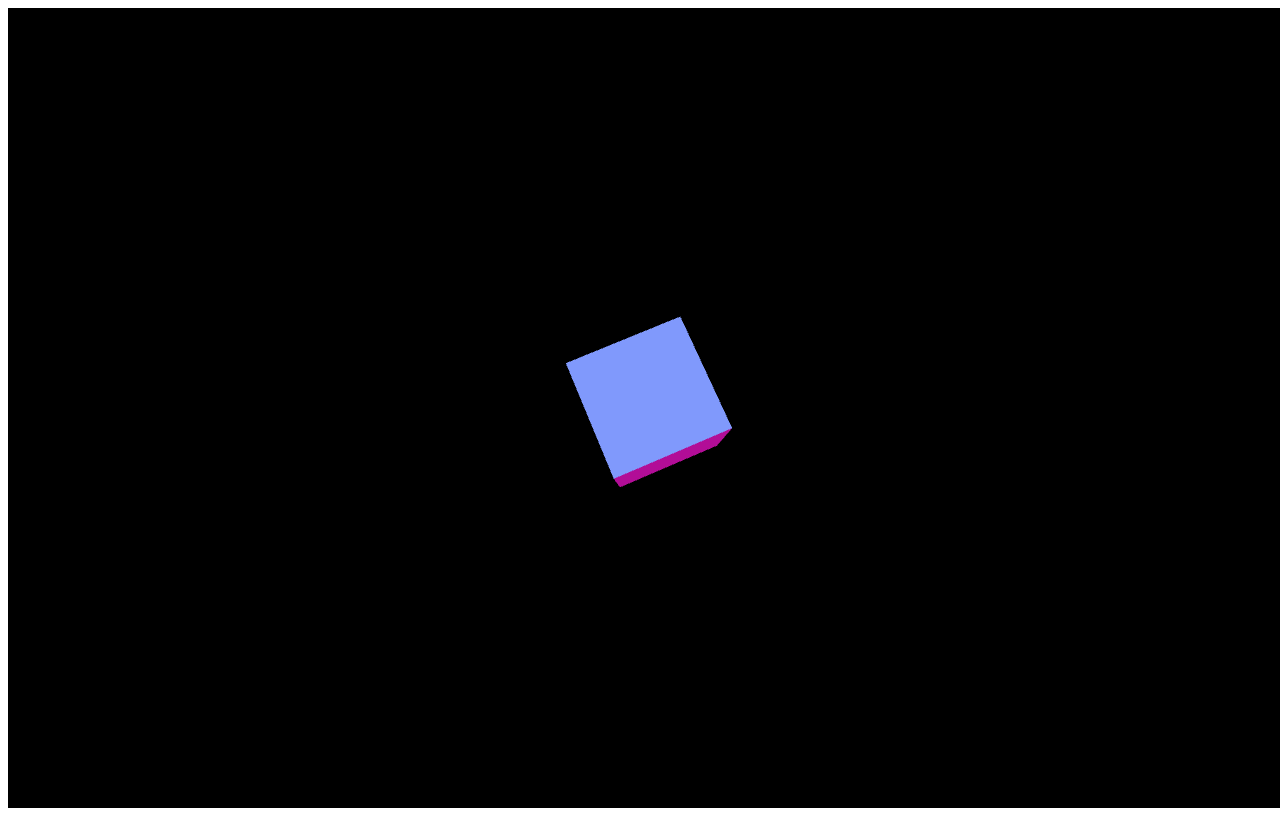
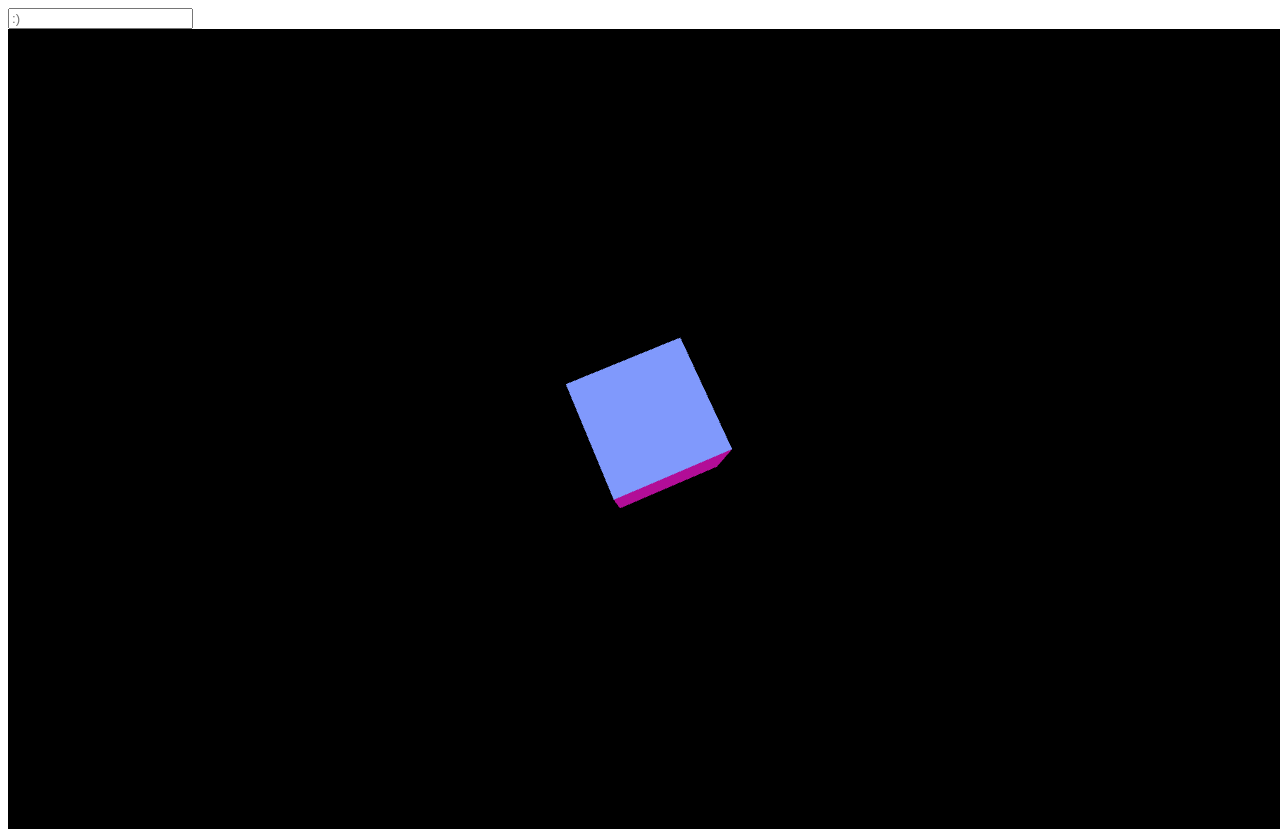
Before and after one commit to smanning29/framework-project, a Vue app: page / in a window 1280 px wide. Before the commit the page ends 816 px from the top, so only its background shows below. Built offline with nearby package versions, Linux system fonts and the light colour scheme.

Commit message:
more three

```diff
--- a/src/App.vue
+++ b/src/App.vue
@@ -1,5 +1,8 @@
 <template>
-    <div id="container"></div>
+    <div id="container">
+      <input type="text" v-model="num" v-on:keyup.enter="secondCube(num)" placeholder=":)">
+    </div>
+
 </template>
 
 <script>
@@ -41,6 +44,12 @@ export default {
         this.mesh.rotation.x += 0.01;
         this.mesh.rotation.y += 0.02;
         this.renderer.render(this.scene, this.camera);
+    },
+    secondCube: function(size) {
+      let geometry = new Three.BoxGeometry(size, size, size);
+      const material = new Three.MeshNormalMaterial();
+      this.mesh = new Three.Mesh(geometry, material);
+      this.scene.add(this.mesh);
     }
   },
   mounted() {
@@ -60,6 +69,6 @@ export default {
   margin-top: 60px;
 }
 #container {
-  max-width: 960px;
+  max-width: 100%;
 }
 </style>
```
